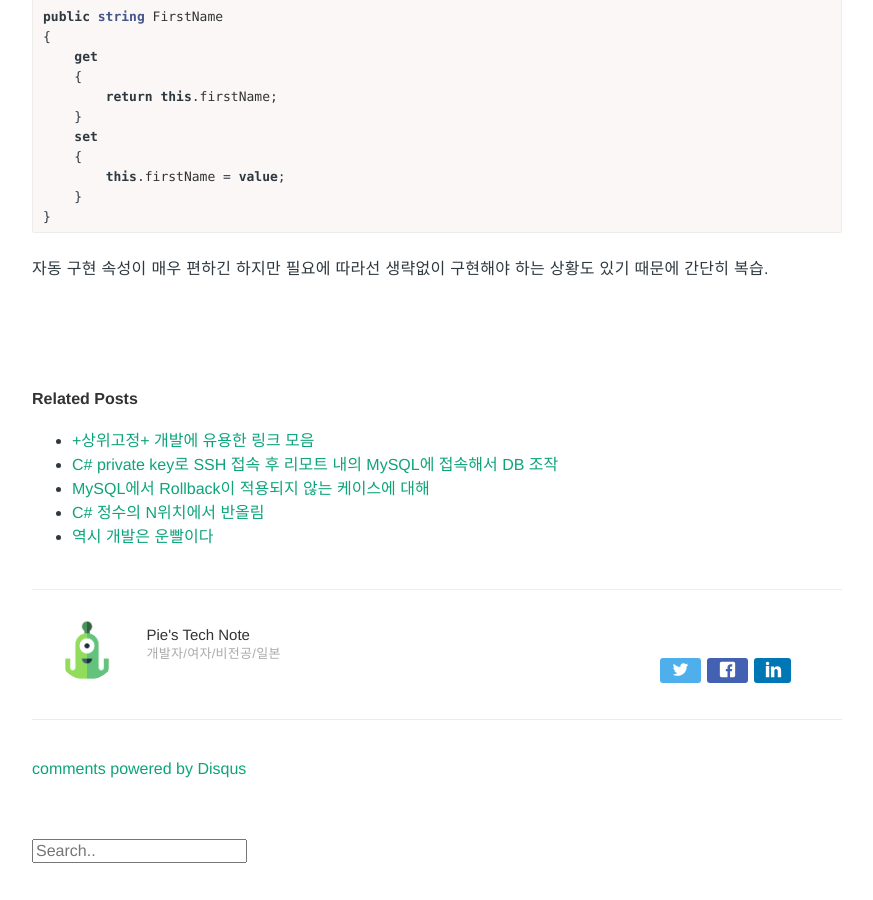
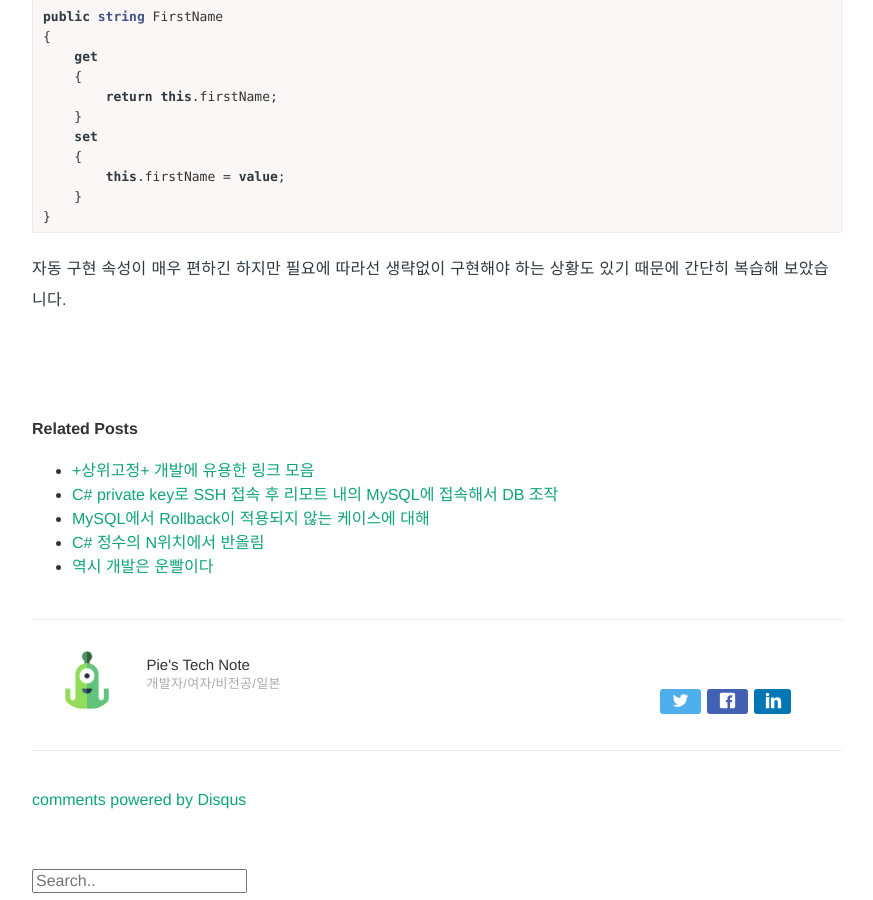
Before and after one commit to Pie001/pie001.github.io, a Jekyll site: the page built from _posts/2017-08-01-0022.md, in a window 1280 px wide and 900 px high, scrolled down 645 px. Shown: the whole window, without its empty margins (203-1076 px from the left). Built offline with Jekyll 4.4.1, drawn with Linux system fonts in a browser that asks for light colours; comment, search, counter and statistics services are not loaded.

Commit message:
Update 2017-08-01-0022.md

````diff
--- a/_posts/2017-08-01-0022.md
+++ b/_posts/2017-08-01-0022.md
@@ -38,4 +38,4 @@ public string FirstName
 }
 ```
 
-자동 구현 속성이 매우 편하긴 하지만 필요에 따라선 생략없이 구현해야 하는 상황도 있기 때문에 간단히 복습.
+자동 구현 속성이 매우 편하긴 하지만 필요에 따라선 생략없이 구현해야 하는 상황도 있기 때문에 간단히 복습해 보았습니다.
````
